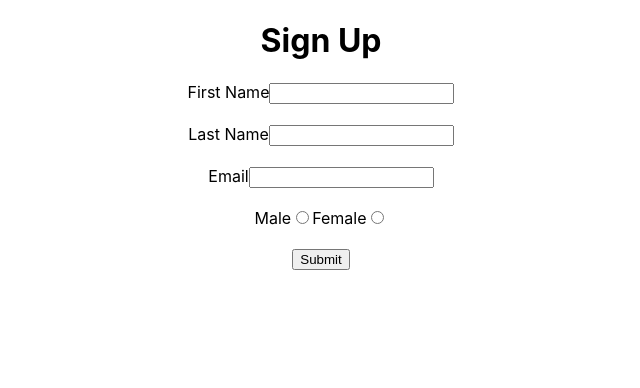
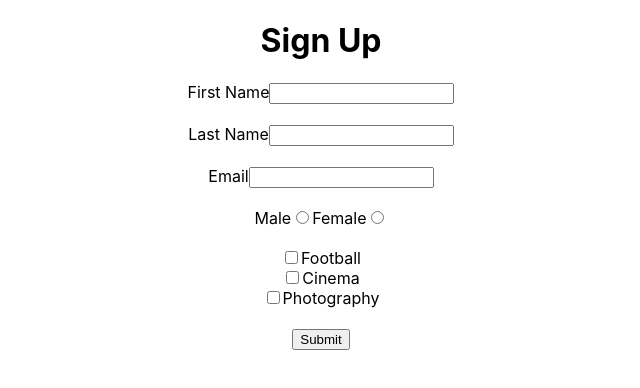
Before and after one commit to asuf29/form-management, a React (Create React App) app: page / in a window 1280 px wide. Shown: the top 388 px of the page, without its empty margins (319-959 px from the left). Built offline with nearby package versions, Linux system fonts and the light colour scheme.

Commit message:
used the checkbox

```diff
--- a/src/App.js
+++ b/src/App.js
@@ -62,6 +62,7 @@ function App() {
           lastName: "",
           email: "",
           gender: "",
+          hobies: [],
         }}
         onSubmit={(values) => {
           console.log(values);
@@ -106,6 +107,36 @@ function App() {
             <br />
             <br />
 
+            <div>
+              <input
+                type="checkbox"
+                name="hobies"
+                value="football"
+                onChange={handleChange}
+              />
+              Football
+            </div>
+            <div>
+              <input
+                type="checkbox"
+                name="hobies"
+                value="cinema"
+                onChange={handleChange}
+              />
+              Cinema
+            </div>
+            <div>
+              <input
+                type="checkbox"
+                name="hobies"
+                value="photography"
+                onChange={handleChange}
+              />
+              Photography
+            </div>
+
+            <br />
+
             <button type="submit">Submit</button>
 
             <br />
```
